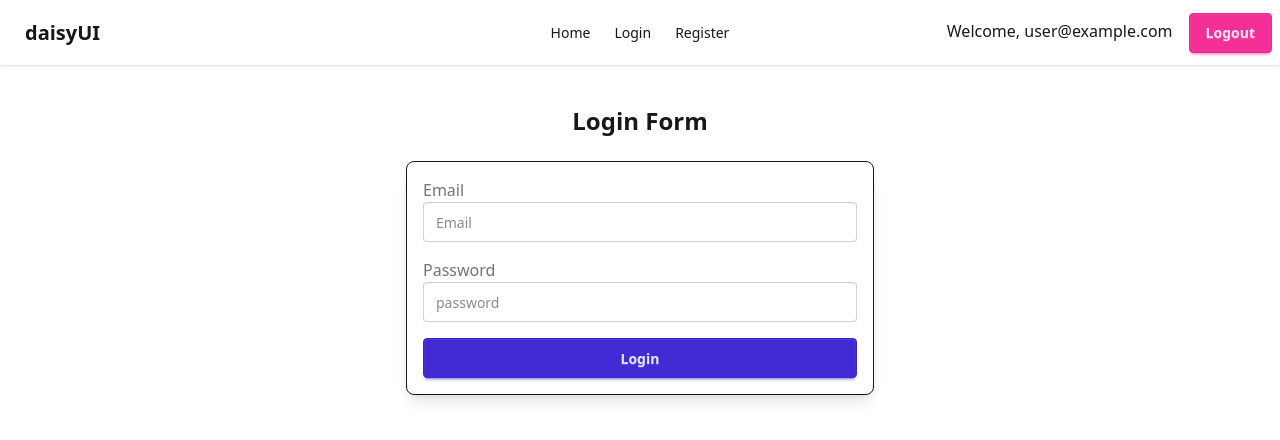
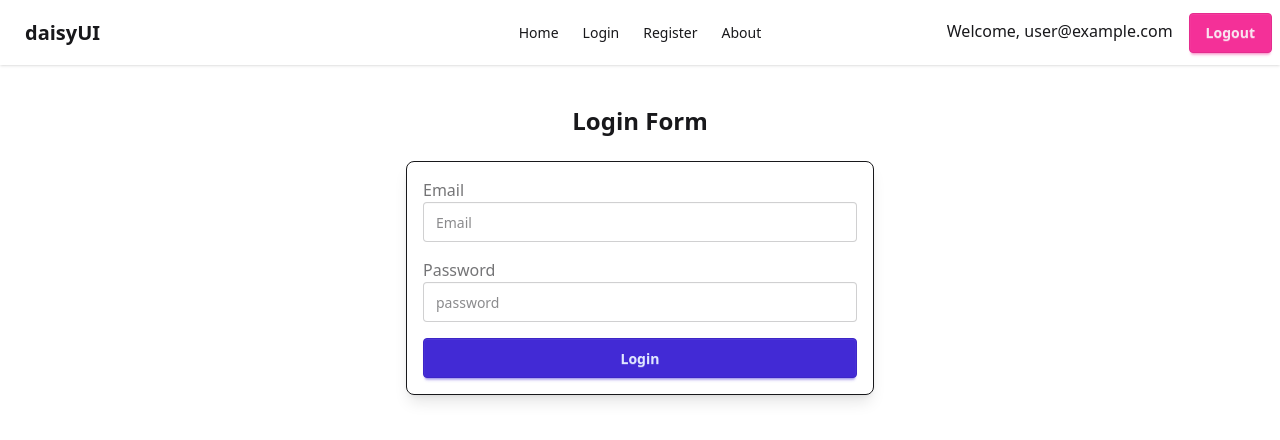
Before and after one commit to shohan89/firebase-auth-practice, a React (Vite) app: page /login in a window 1280 px wide. Shown: the top 440 px of the page. Built offline with nearby package versions, Linux system fonts and the light colour scheme; no server answers; sample sign-in values are in the browser's storage.

Commit message:
setup protected route

```diff
--- a/src/components/Nav.jsx
+++ b/src/components/Nav.jsx
@@ -8,6 +8,9 @@ const Nav = () => {
         <li><NavLink to='/'>Home</NavLink></li>
         <li><NavLink to='/login'>Login</NavLink></li>
         <li><NavLink to='/register'>Register</NavLink></li>
+        {
+            user && <li><NavLink to='/about'>About</NavLink></li>
+        }
 
     </>
     return (
--- a/src/components/ProtectedRoute.jsx
+++ b/src/components/ProtectedRoute.jsx
@@ -1,4 +1,5 @@
 import { useContext } from 'react';
+import { Navigate } from 'react-router';
 import { AuthContext } from './AuthProvider';
 
 const ProtectedRoute = ({ children }) => {
@@ -7,6 +8,7 @@ const ProtectedRoute = ({ children }) => {
         return <div>
             <h2 className='font-bold text-2xl text-red-600'>Access Denied!</h2>
             <p className='text-lg'>You must be loggedIn.</p>
+            <Navigate to='/login'></Navigate>
         </div>
     }
     else{
--- a/src/main.jsx
+++ b/src/main.jsx
@@ -2,8 +2,10 @@ import { StrictMode } from 'react'
 import { createRoot } from 'react-dom/client'
 import { createBrowserRouter, RouterProvider } from 'react-router'
 import AuthProvider from './components/AuthProvider.jsx'
+import ProtectedRoute from './components/ProtectedRoute.jsx'
 import './index.css'
 import Root from './Layouts/Root.jsx'
+import About from './pages/About.jsx'
 import Home from './pages/Home.jsx'
 import Login from './pages/Login.jsx'
 import Register from './pages/Register.jsx'
@@ -25,6 +27,10 @@ const router = createBrowserRouter([
       {
         path: '/register',
         element: <Register />
+      },
+      {
+        path: '/about',
+        element: <ProtectedRoute><About /></ProtectedRoute>
       }
     ]
   }
--- /dev/null
+++ b/src/pages/About.jsx
@@ -0,0 +1,10 @@
+
+const About = () => {
+    return (
+        <div>
+            <h2>This is about page!</h2>
+        </div>
+    );
+};
+
+export default About;
```
